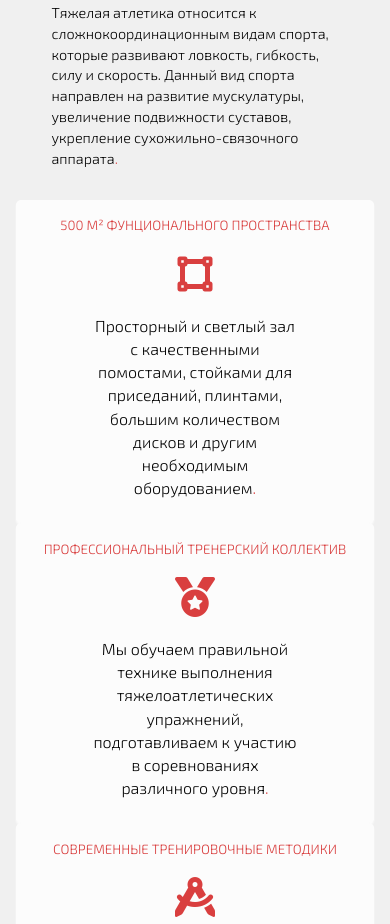
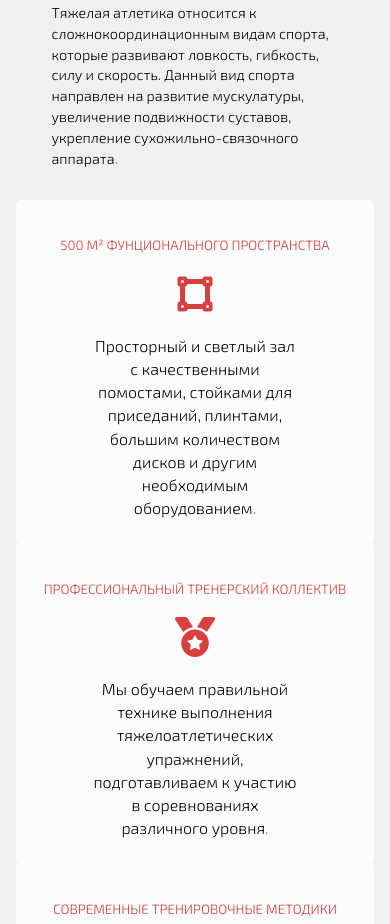
Before and after one commit to cer3us/portfolio, a plain HTML site: page index.html in a window 390 px wide. Shown: the part 940-1864 px from the top of the page. Drawn offline with nearby package versions, Linux system fonts and the light colour scheme.

Commit message:
Update quarries.css

```diff
--- a/resources/css/quarries.css
+++ b/resources/css/quarries.css
@@ -106,7 +106,7 @@
 	.box { height: auto;  }
 	.box p {margin: 20px auto; width: 60%; text-align: center;font-size: 1em;}
 	.icon-big {	font-size: 250%;}
-	.box h3 {width: 100%; height: auto; margin-bottom: 20px;}
+	.box h3 {width: 100%; height: auto; margin-bottom: 20px; margin-top: 35px;}
 	.box-coaches .box {height: auto;}
 	.box-coaches .box p {font-size: 1em;margin: ;}
 	.box-coaches img {width: 60%; margin-top: 20px;}
```
